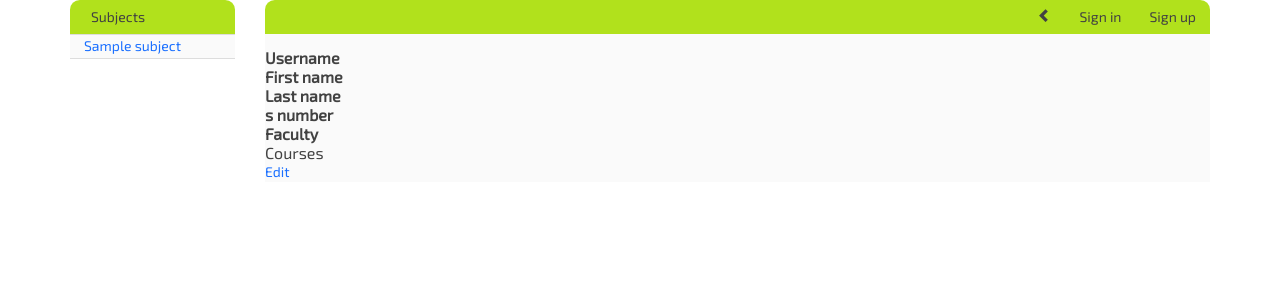
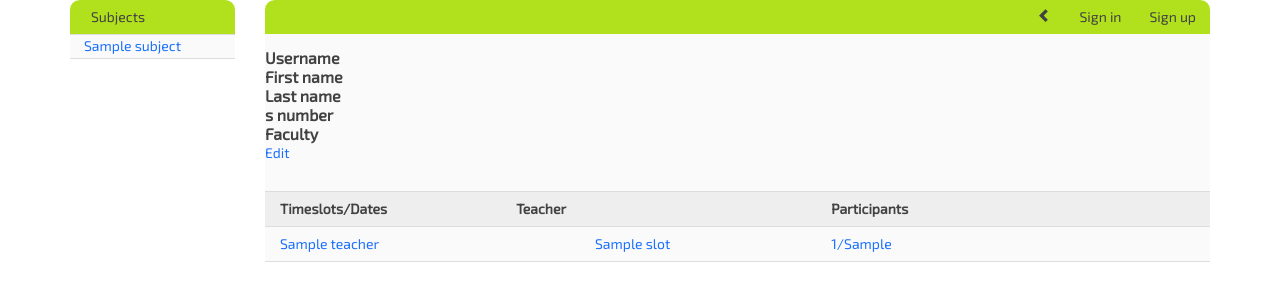
Before and after one commit to fsr/course-management, a Django app: template src/user_management/templates/user/profile.html in a window 1280 px wide. Shown: the part 117-418 px from the top of the page. Run offline with Django 3.2, Linux system fonts and the light colour scheme; the template is opened without the code that fills it: most values are stand-ins (such as "Sample title", 1, 10 or a date in 2020); lists and menus that the app fills with data are empty; parts of the project's set-up code (start-up, migrations or seed data) failed here and were passed over; some libraries are stand-ins or nearby versions.

Commit message:
added table template to user profile

```diff
--- a/src/course_management/templates/course_list.html
+++ b/src/course_management/templates/course_list.html
@@ -1,9 +1,14 @@
 <div class="courses">
 	<div class="thead">
 		<div class="row">
+			{% if course_list_show_subject %}
+				<div class="col-md-3">Subject</div>
+			{% endif %}
+			<div class="col-md-3">Timeslots/Dates</div>
 			<div class="col-md-4">Teacher</div>
-			<div class="col-md-4">Timeslots/Dates</div>
-			<div class="col-md-2">Participants</div>
+      {% if not course_list_show_subject %}
+				<div class="col-md-2">Participants</div>
+			{% endif %}
 			<div class="col-md-2"></div>
 		</div>
 	</div>
@@ -11,22 +16,27 @@
 		{% for course in course_list %}
 			<a href="{% url 'course' course.id %}">
 				<div class="row">
+					{% if course_list_show_subject%}
+						<div class="col-md-3">{{ course.subject }}</div>
+					{% endif %}
 					<div class="col-md-4">
 						{{ course.teacher.all|join:"<br />" }}
 					</div>
-					<div class="col-md-4">
+					<div class="col-md-3">
 						{{ course.schedule.slots|join:"<br />" }}
 					</div>
+          {% if not course_list_show_subject %}
+						<div class="col-md-2">
+							{{ course.participants.count }}/{{ course.max_participants }}
+						</div>
+					{% endif %}
 					<div class="col-md-2">
-						{{ course.participants.count }}/{{ course.max_participants }}
-					</div>
-					<div class="col-md-2">
-						{% if user.student not in course.teacher.all %}
+						{% if user.student not in course.teacher.all and user.has_permission %}
 							<form action="{% if course in user.student.course_set.all %}{% url 'unregister-course' course.id %}{% else %}{% url 'register-course' course.id %}{% endif %}" method="post">
 			          {% csrf_token %}
 			          <input class="btn btn-default" type="submit" value="{% if course in user.student.course_set.all %}unregister{% else %}register{% endif %}" />
 			        </form>
-						{% else %}
+						{% elif user.has_permission %}
 							You are teacher.
 						{% endif %}
 					</div>
--- a/src/user_management/templates/user/profile.html
+++ b/src/user_management/templates/user/profile.html
@@ -21,21 +21,8 @@
     <th>Faculty</th>
     <td>{{ user.student.faculty.name }}</td>
   </tr>
-  <tr>
-    <td>Courses</td>
-    <td>
-      <ul>
-        {% for course in user.student.course_set.all %}
-          <li><a href="{% url 'course' course.id %}">{{ course.subject.name }}  ::  {{ course.teacher.all|join:", " }}</a>
-            <form action="{% url 'unregister-course' course.id %}" method="post">
-              {% csrf_token %}
-              <input type="submit" class="btn btn-default" value="unregister" />
-            </form>
-          </li>
-        {% endfor %}
-      </ul>
-    </td>
-  </tr>
 </table>
 <a href="{% url 'modify-user' %}">Edit</a>
+
+{% include 'course_list.html' %}
 {% endblock %}
--- a/src/user_management/views/user.py
+++ b/src/user_management/views/user.py
@@ -46,4 +46,8 @@ def modify(request, render):
 @login_required()
 @adaptive_render
 def profile(request, render):
-    return render(request, 'user/profile.html', {})
+    user = request.user
+    return render(request, 'user/profile.html', {
+        'course_list': user.student.course_set.all(),
+        'course_list_show_subject': True,
+    })
```
